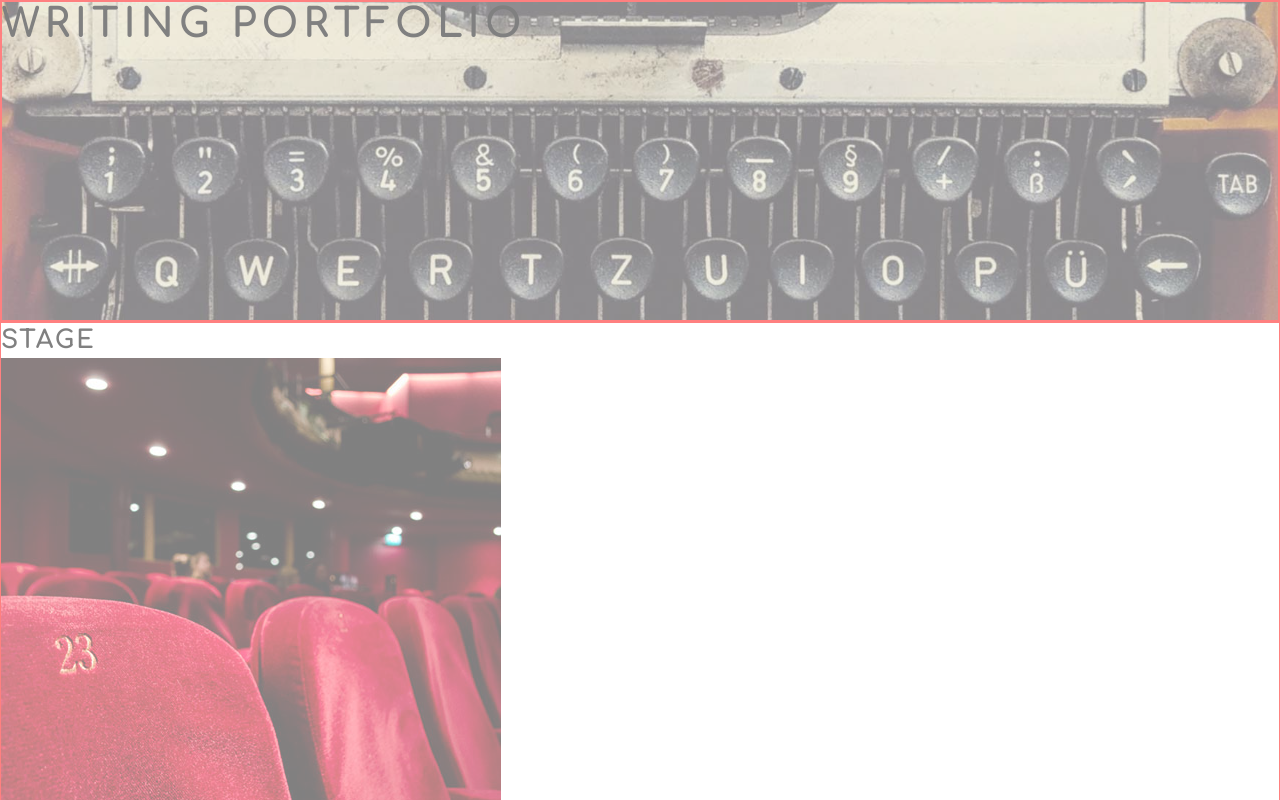
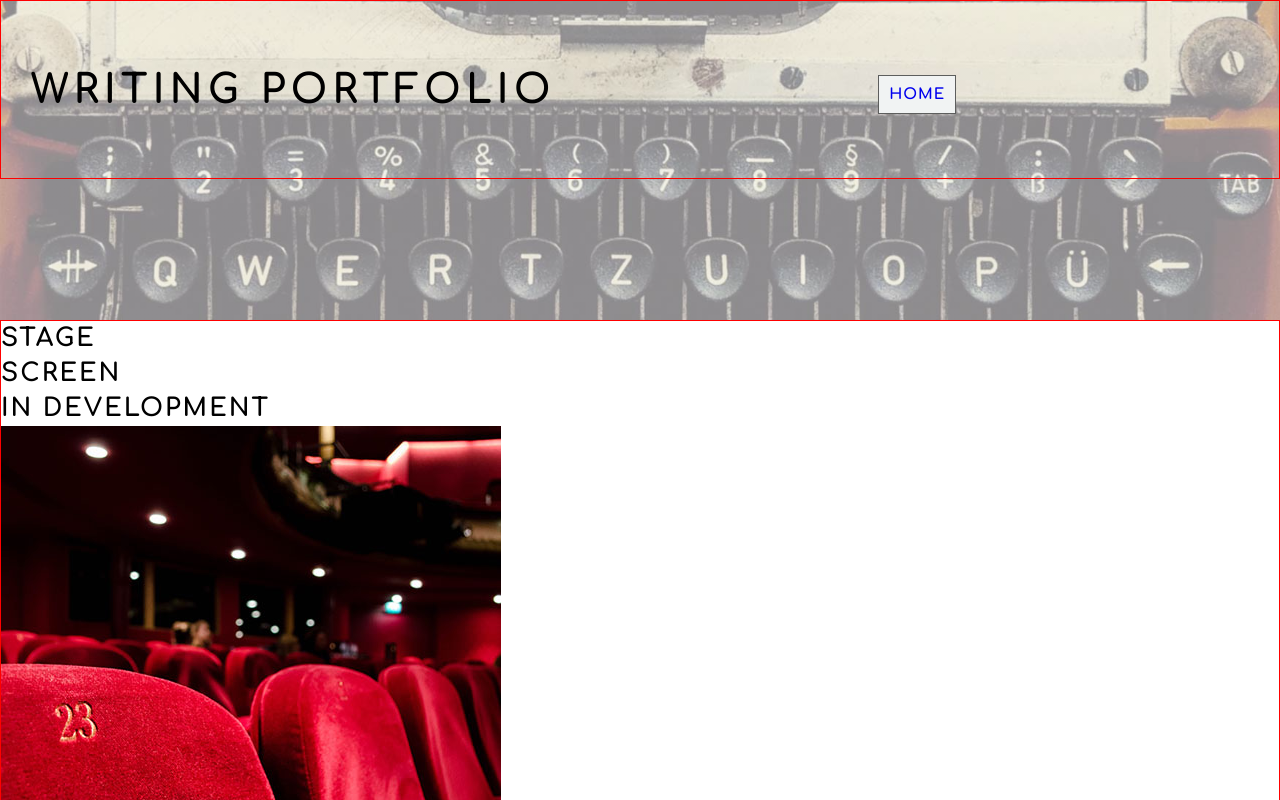
Before and after one commit to erinannette/Bri-Brown-Portfolio, a website: page writing.html in a window 1280 px wide. Shown: the top 800 px of the page. Drawn offline with nearby package versions, Linux system fonts and the light colour scheme.

Commit message:
Preparing writing.html for stage/screen/in dev portfolio

```diff
--- a/public/styles/style.css
+++ b/public/styles/style.css
@@ -220,8 +220,7 @@ p {
   line-height: 25px; }
 
 a {
-  text-decoration: none;
-  color: #15379f; }
+  text-decoration: none; }
 
 ul, li {
   font-size: 17px;
@@ -704,8 +703,7 @@ p {
   line-height: 25px; }
 
 a {
-  text-decoration: none;
-  color: #15379f; }
+  text-decoration: none; }
 
 ul, li {
   font-size: 17px;
@@ -973,28 +971,46 @@ footer {
   .section--container h3 {
     padding: 80px 0 20px 20px; }
 
-.site--wrapper__writing {
-  border: 1px solid red;
-  width: 100%; }
-  .site--wrapper__writing .header--container {
+.header--wrapper__writing {
+  width: 100%;
+  height: 40vh;
+  background: linear-gradient(to bottom, rgba(255, 255, 255, 0.5), rgba(255, 255, 255, 0.5)), url("../../public/assets/hero-writing.jpg");
+  background-repeat: no-repeat;
+  background-size: cover;
+  background-position: bottom; }
+  .header--wrapper__writing .header--container {
     border: 1px solid red;
     width: 100%;
-    height: 40vh;
-    background: url("../../public/assets/hero-writing.jpg");
-    background-repeat: no-repeat;
-    background-size: cover;
-    background-position: bottom;
-    position: relative; }
-    .site--wrapper__writing .header--container img {
-      width: 100%;
-      display: block; }
-  .site--wrapper__writing .overlay {
-    position: absolute;
-    top: 0;
-    bottom: 0;
-    right: 0;
-    left: 0;
-    background: rgba(255, 255, 255, 0.5); }
+    padding: 5% 0 5% 0;
+    display: flex;
+    flex-direction: row;
+    justify-content: space-around;
+    align-items: center; }
+    .header--wrapper__writing .header--container h1 {
+      padding-left: 30px; }
+    .header--wrapper__writing .header--container .home-button {
+      margin: 10px auto 0;
+      padding: 10px;
+      background-color: #f1f3f3;
+      border: 1px solid #5d5e5d;
+      font-size: 15px;
+      font-size: 1.5rem;
+      font-family: "Comfortaa", sans-serif;
+      font-weight: 700;
+      text-align: left;
+      text-transform: uppercase;
+      letter-spacing: 1px;
+      color: black;
+      color: #5d5e5d;
+      transition: all 0.2s ease-in-out; }
+      .header--wrapper__writing .header--container .home-button:hover {
+        background-color: #15379f;
+        border: 1px solid black;
+        color: white; }
+      .header--wrapper__writing .header--container .home-button a:active {
+        color: #5d5e5d; }
+      .header--wrapper__writing .header--container .home-button a:visited {
+        color: white; }
 
 .hide {
   display: none; }
@@ -1220,8 +1236,7 @@ p {
   line-height: 25px; }
 
 a {
-  text-decoration: none;
-  color: #15379f; }
+  text-decoration: none; }
 
 ul, li {
   font-size: 17px;
--- a/src/styles/partials/_typography.scss
+++ b/src/styles/partials/_typography.scss
@@ -60,7 +60,6 @@ p {
 }
 a {
     text-decoration: none;
-    color: $blue;
 }
 ul, li {
     @include paragraph-styles (17);
--- a/src/styles/partials/_writing.scss
+++ b/src/styles/partials/_writing.scss
@@ -13,30 +13,41 @@
 }
 
 // HERO
-.site--wrapper__writing {
-    border: 1px solid red;
+.header--wrapper__writing {
+    // border: 1px solid red;
     width: 100%;
+    height: 40vh;
+    background: linear-gradient(to bottom, rgba(255, 255, 255, 0.5),rgba(255, 255, 255, 0.5)), url("../../public/assets/hero-writing.jpg");
+    background-repeat: no-repeat;
+    background-size: cover;
+    background-position: bottom;
     .header--container {
         border: 1px solid red;
         width: 100%;
-        height: 40vh;
-        background: url("../../public/assets/hero-writing.jpg");
-        background-repeat: no-repeat;
-        background-size: cover;
-        background-position: bottom;
-        position: relative;
-        img {
-            width: 100%;
-            display: block;
+        padding: 5% 0 5% 0;
+        display: flex;
+        flex-direction: row;
+        justify-content: space-around;
+        align-items: center;
+        h1 {
+            padding-left: 30px;
         }
-    }
-     .overlay {
-        position: absolute;
-        top: 0;
-        bottom: 0;
-        right: 0;
-        left: 0;
-        background: rgba(255,255,255,0.5);
+        .home-button {
+            margin: 10px auto 0;
+            padding: 10px;
+            background-color: $ltblue;
+            border: 1px solid $mdgrey;
+            @include title-styles(15);
+            color: $mdgrey;
+            transition: all 0.2s ease-in-out;
+            &:hover {
+                background-color: $blue;
+                border: 1px solid black;
+                color: white;
+            }
+            a:active { color: $mdgrey;}
+            a:visited { color: white;}
+        }
     }
 }
 
--- a/writing.html
+++ b/writing.html
@@ -16,22 +16,22 @@
 
 <body>
 
-    <!-- --- SLIDER NAV -- -->
     <header>
-        <div class="site--wrapper__writing">
-            <section class="header--container">
+        <section class="header--wrapper__writing">
+            <div class="header--container">
                 <h1>Writing Portfolio</h1>
-                <div class="nav">
+                <div class="home-button">
                     <a href="index.html">Home</a>
                 </div>
-            </section>
-            <div class="overlay"></div>
-        </div>
+            </div>
+        </section>
     </header>
 
     <section class="section--container">
         <div>
             <h2>Stage</h2>
+            <h2>Screen</h2>
+            <h2>In Development</h2>
         </div>
 
         <div>
```
